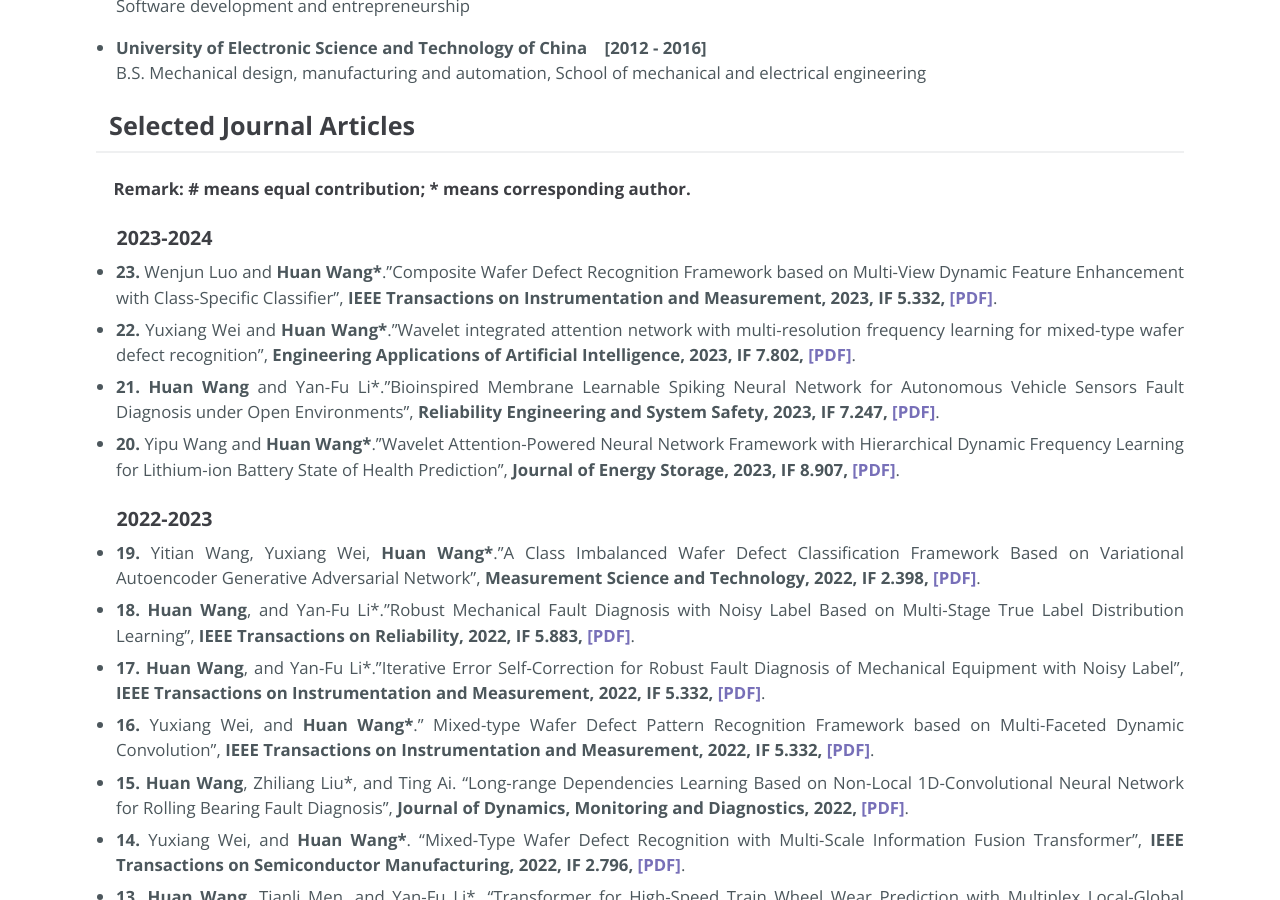
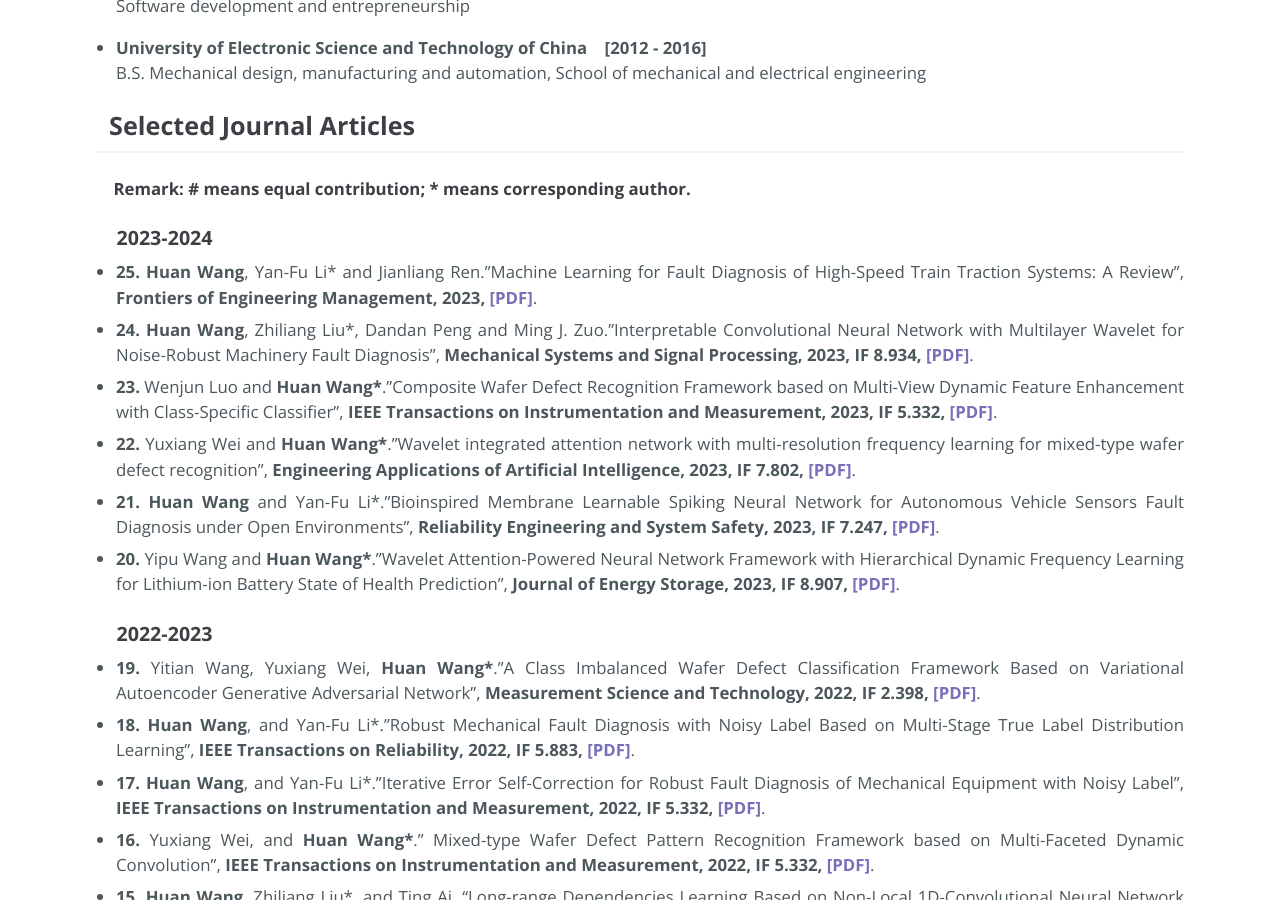
Before and after one commit to WH-HuanWang/WH-HuanWang.github.io, a Jekyll site: the page built from index.md, in a window 1280 px wide and 900 px high, scrolled down 1415 px. Built offline with Jekyll 4.4.1, drawn with Linux system fonts in a browser that asks for light colours.

Commit message:
Update index.md

```diff
--- a/index.md
+++ b/index.md
@@ -55,6 +55,9 @@ B.S. Mechanical design, manufacturing and automation, School of mechanical and e
 #### &nbsp;&nbsp;&nbsp; <b>Remark: # means equal contribution; * means corresponding author.</b>
 
 ### &nbsp;&nbsp;&nbsp; <b>2023-2024</b>
+
+* <b>25. Huan Wang</b>, Yan-Fu Li* and Jianliang Ren."Machine Learning for Fault Diagnosis of High-Speed Train Traction Systems: A Review", <b>Frontiers of Engineering Management, 2023, [[PDF]](https://journal.hep.com.cn/fem/EN/2095-7513/home.shtml)</b>.
+* <b>24. Huan Wang</b>, Zhiliang Liu*, Dandan Peng and Ming J. Zuo."Interpretable Convolutional Neural Network with Multilayer Wavelet for Noise-Robust Machinery Fault Diagnosis", <b>Mechanical Systems and Signal Processing, 2023, IF 8.934, [[PDF]](https://www.sciencedirect.com/journal/mechanical-systems-and-signal-processing)</b>.
 * <b>23. </b>Wenjun Luo and <b>Huan Wang*</b>."Composite Wafer Defect Recognition Framework based on Multi-View Dynamic Feature Enhancement with Class-Specific Classifier", <b>IEEE Transactions on Instrumentation and Measurement, 2023, IF 5.332, [[PDF]](https://ieeexplore.ieee.org/xpl/RecentIssue.jsp?punumber=19)</b>.
 * <b>22. </b>Yuxiang Wei and <b>Huan Wang*</b>."Wavelet integrated attention network with multi-resolution frequency learning for mixed-type wafer defect recognition", <b>Engineering Applications of Artificial Intelligence, 2023, IF 7.802, [[PDF]](https://www.sciencedirect.com/science/article/pii/S0952197623001598)</b>.
 * <b>21. Huan Wang</b> and Yan-Fu Li*."Bioinspired Membrane Learnable Spiking Neural Network  for Autonomous Vehicle Sensors Fault Diagnosis under Open Environments", <b>Reliability Engineering and System Safety, 2023, IF 7.247, [[PDF]](https://www.sciencedirect.com/science/article/pii/S0951832023000170)</b>.
```
